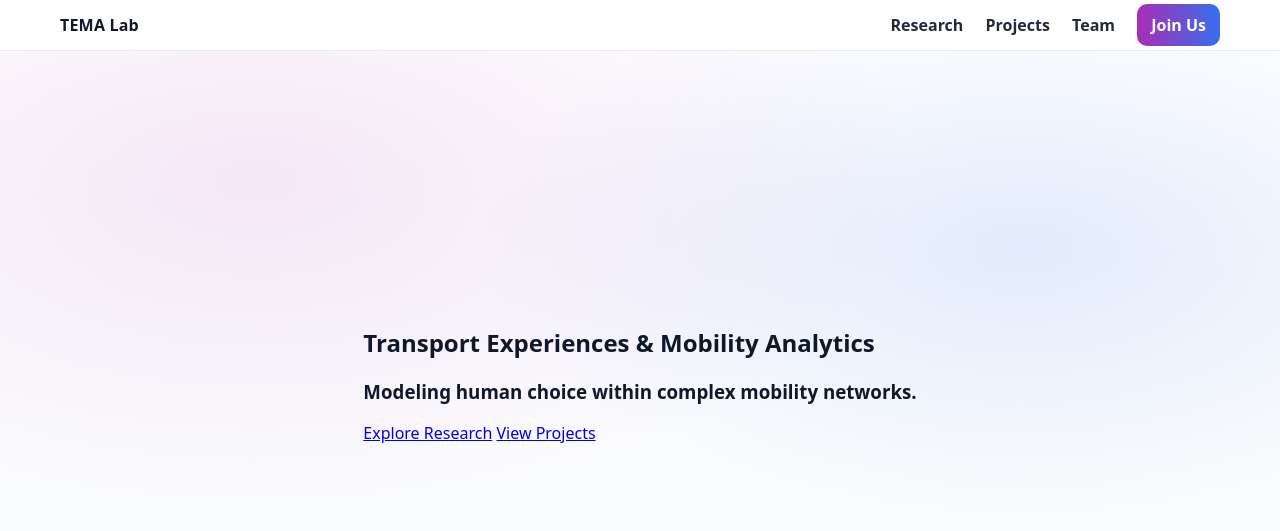
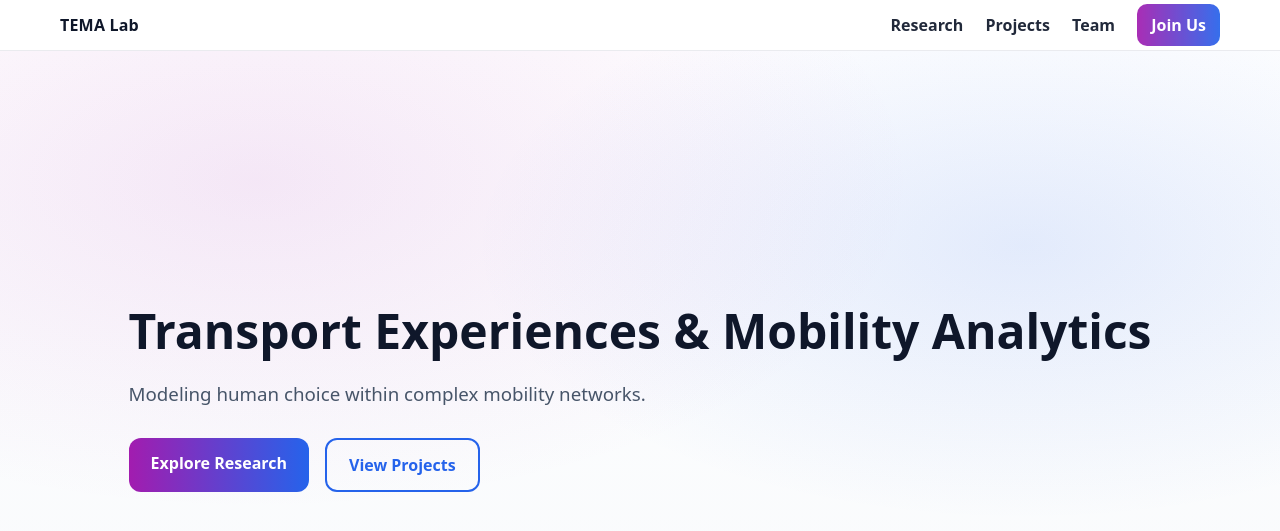
Before and after one commit to tema-technion/tema-technion.github.io, a Jekyll site: the page built from index.md, in a window 1280 px wide. Shown: the top 531 px of the page. Built offline with Jekyll 4.4.1, drawn with Linux system fonts in a browser that asks for light colours.

Commit message:
Update style.css

```diff
--- a/assets/css/style.css
+++ b/assets/css/style.css
@@ -76,3 +76,35 @@ nav a.btn{
   max-width:1200px;
   margin:0 auto;
 }
+.hero h1{
+  font-size: 48px;
+  margin-bottom: 16px;
+}
+
+.hero h3{
+  font-weight: 500;
+  color: var(--muted);
+  margin-bottom: 32px;
+}
+
+.hero-buttons{
+  display:flex;
+  gap:16px;
+}
+
+.hero-buttons a{
+  padding:14px 22px;
+  border-radius:12px;
+  text-decoration:none;
+  font-weight:600;
+}
+
+.hero-buttons .primary{
+  background:linear-gradient(90deg,var(--magenta),var(--blue));
+  color:white;
+}
+
+.hero-buttons .secondary{
+  border:2px solid var(--blue);
+  color:var(--blue);
+}
```
